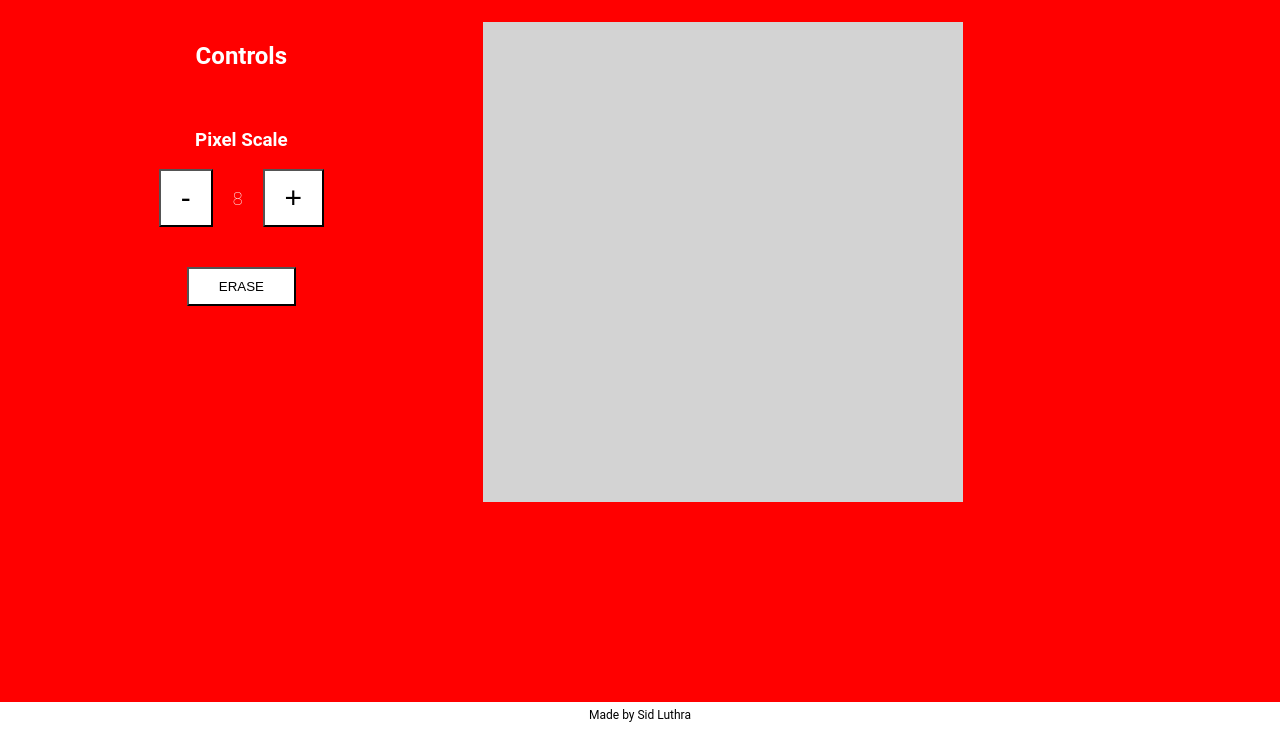
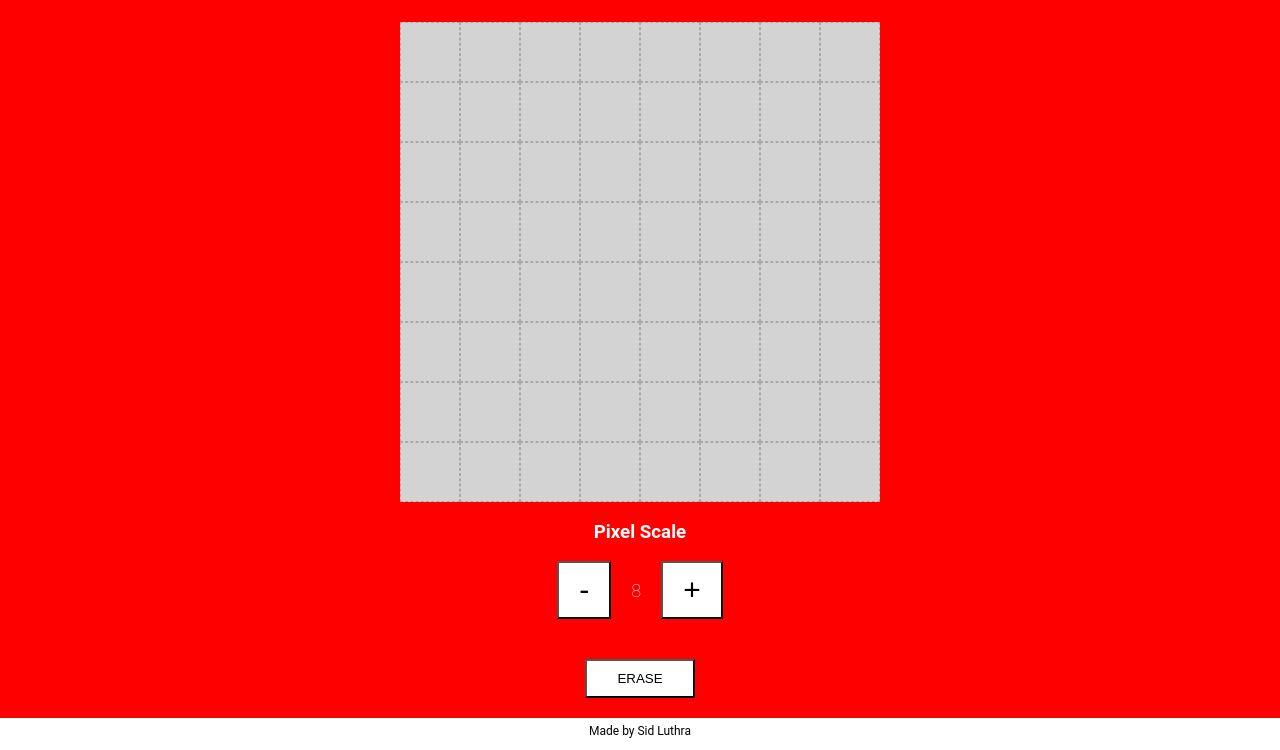
Before and after one commit to sid-luthra/etch-a-sketch, a plain HTML site: page index.html in a window 1280 px wide. Shown: the part 66-816 px from the top of the page. Drawn offline with Linux system fonts and the light colour scheme.

Commit message:
Layout change and flex sizing

```diff
--- a/index.html
+++ b/index.html
@@ -12,17 +12,8 @@
     <div id="header">
         <h1>Etch-a-Sketch</h1>
     </div>
-    <div id="main-content">
+    <div id="eas-container"></div>
     <div id="controls" class="edge">
-            <h2>Controls</h2>
-            <!-- <div>
-                <h3>Canvas Size</h3>
-                <div class="ctrl-buttons">
-                    <button id="canvas-down" class="btn">-</button>
-                    <div id="canvassize">480</div>
-                    <button id="canvas-up" class="btn">+</button>
-                </div>
-            </div> -->
         <div>
             <h3>Pixel Scale</h3>
             <div class="ctrl-buttons">
@@ -35,9 +26,6 @@
            <button id="eraser">ERASE</button>
         </div>
     </div>
-        <div id="eas-container"></div>
-        <div id="right-side" class="edge"></div>
-    </div>
     <div id="footer">
         <p>Made by Sid Luthra</p>
     </div>
--- a/javascript.js
+++ b/javascript.js
@@ -1,11 +1,12 @@
 const container = document.querySelector("#eas-container");
 const pixScaleLabel = document.querySelector("#pixscale");
+let gridSize = 480;
 let pixScale = 8;
 let penOn = false;
 let color = "black";
 
 function createGrid(pixScale) {
-    let pixSize = 480 / pixScale;
+    let pixSize = gridSize / pixScale;
     grid = document.createElement("div");
     grid.setAttribute("id", "eas");
     grid.style.display = "grid";
@@ -13,6 +14,7 @@ function createGrid(pixScale) {
     grid.style.gridTemplateRows = `repeat(${pixScale},${pixSize}px)`;
     grid.style.justifyContent = "stretch";
     grid.style.alignItems = "stretch";
+    grid.style.backgroundColor = "lightgray";
     grid.addEventListener('mousedown', () => {
         penOn = true;
     })
@@ -26,7 +28,7 @@ function createGrid(pixScale) {
 }
 
 function createPixels(pixScale) {
-    let pixSize = 480 / pixScale;
+    let pixSize = gridSize / pixScale;
     for (rows = 1; rows <= pixScale; rows++) {
         for (columns = 1; columns <= pixScale; columns++) {
             gridItem = document.createElement("div");
@@ -34,6 +36,7 @@ function createPixels(pixScale) {
             gridItem.classList.add('gridItem');
             gridItem.style.width = pixSize;
             gridItem.style.height = pixSize;
+            gridItem.style.border = "1px dashed darkgray"
             gridItem.addEventListener('mouseenter', function (e) {
                 if (penOn == true) {
                     e.target.style.background = color;
--- a/style.css
+++ b/style.css
@@ -11,7 +11,7 @@ body {
 #eraser {
     background-color: white;
     padding: 10px 30px;
-    margin-top: 20px;
+    margin: 20px 0px;
 }
 
 #header {
@@ -24,16 +24,10 @@ body {
     height: 10vh;
 }
 
-#main-content {
+
+#controls {
     display: flex;
-    flex: 1;
-    justify-content: space-between;
-    background-color: red;
-}
-
-.edge {
-    display: flex;
-    flex: 1 1 auto;
+    flex: 1 0 auto;
     flex-direction: column;
     justify-content: flex-start;
     gap: 20px;
@@ -59,9 +53,9 @@ body {
 }
 
 #eas-container {
-    width: 480px;
-    height: 480px;
-    background-color: lightgray;
+    display: flex;
+    place-content: center;
+    background-color: red;
 }
 
 #footer {
```
Lines whose indentation alone changed are shown as unchanged.
